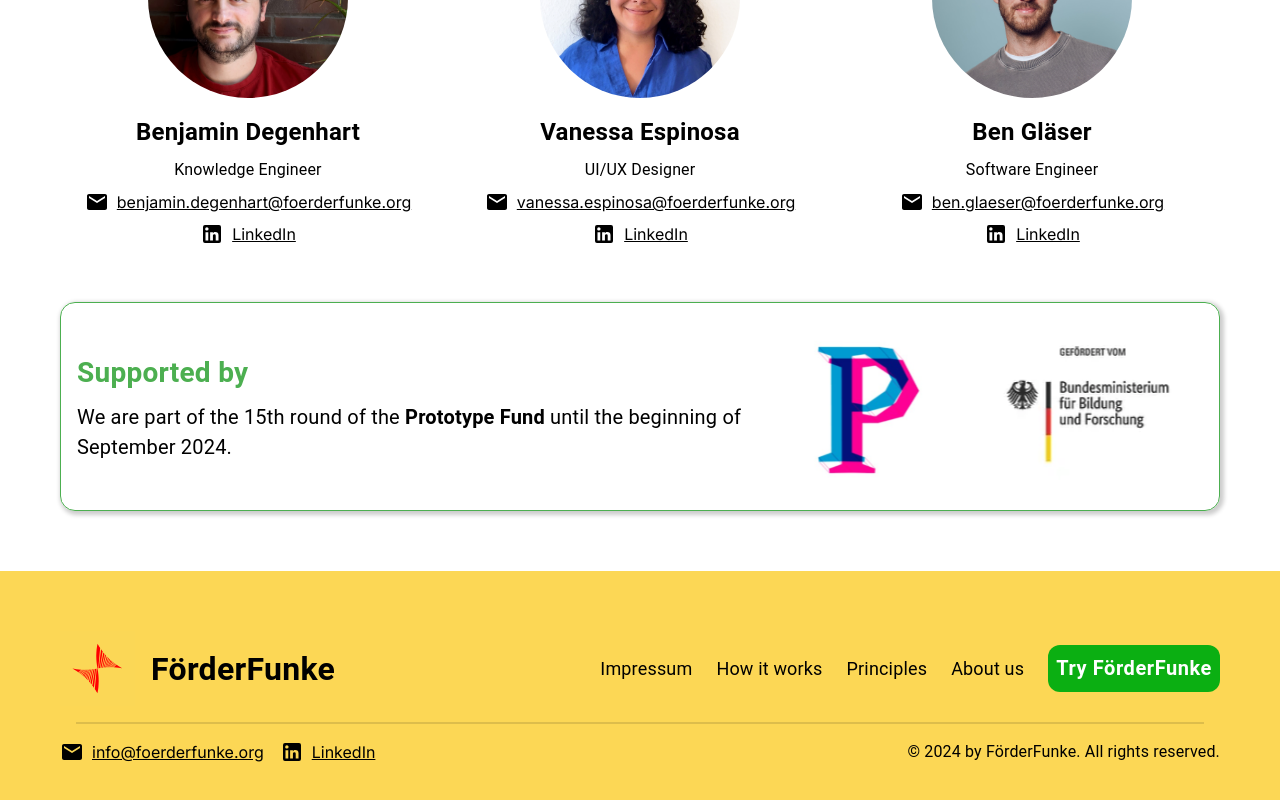
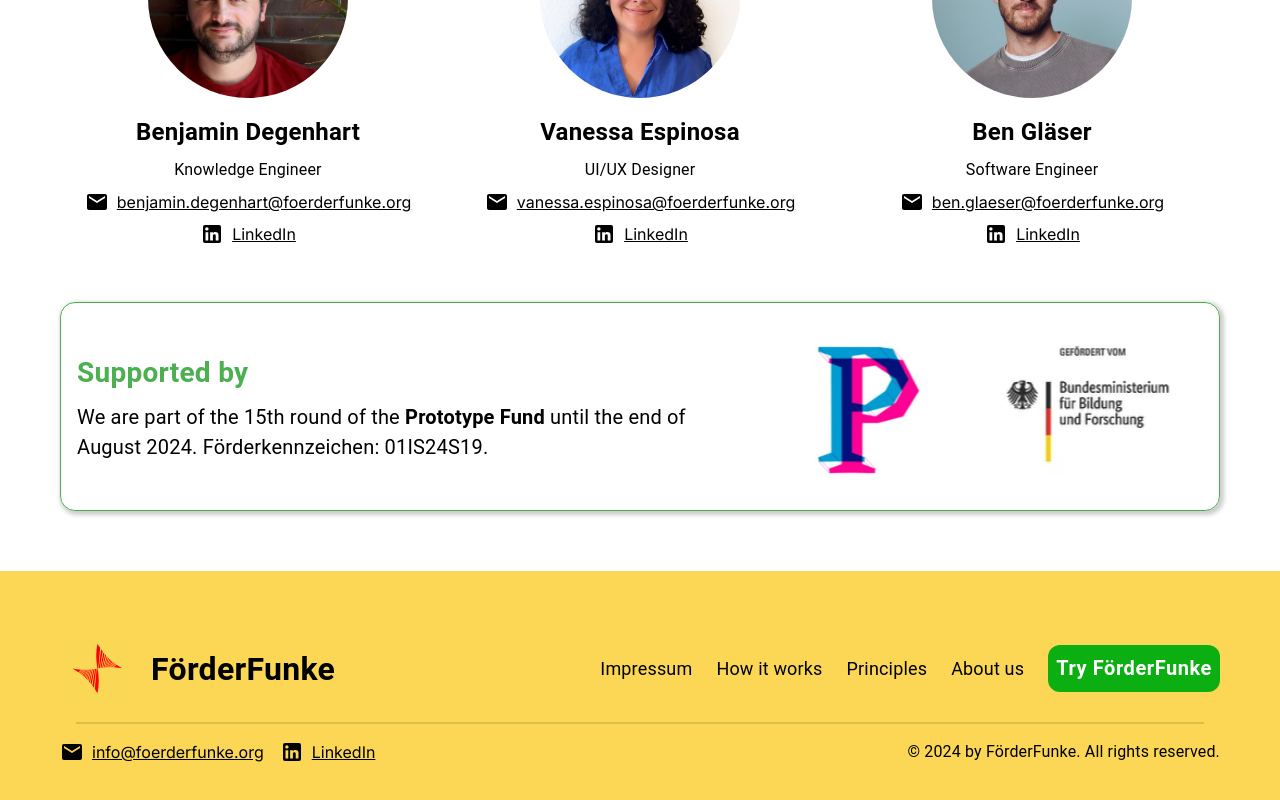
Before and after one commit to Citizen-Knowledge-Graph/foerderfunke-react-app, a React (Create React App) app: page / in a window 1280 px wide. Shown: the part 3484-4284 px from the top of the page. Built offline with nearby package versions, Linux system fonts and the light colour scheme.

Commit message:
Add Förderkennzeichen

```diff
--- a/src/screens/landing-page/sections/team/components/LandingPageSupportCard.js
+++ b/src/screens/landing-page/sections/team/components/LandingPageSupportCard.js
@@ -33,8 +33,8 @@ const LandingPageSupportCard = ({isDesktop}) => {
                     </HStack>
                     <HStack>
                         <Typography sx={styles.subTitleText}>
-                            We are part of the 15th round of the <strong>Prototype Fund</strong> until the beginning of
-                            September 2024.
+                            We are part of the 15th round of the <strong>Prototype Fund</strong> until the end of
+                            August 2024. Förderkennzeichen: 01IS24S19.
                         </Typography>
                     </HStack>
                 </VStack>
```
